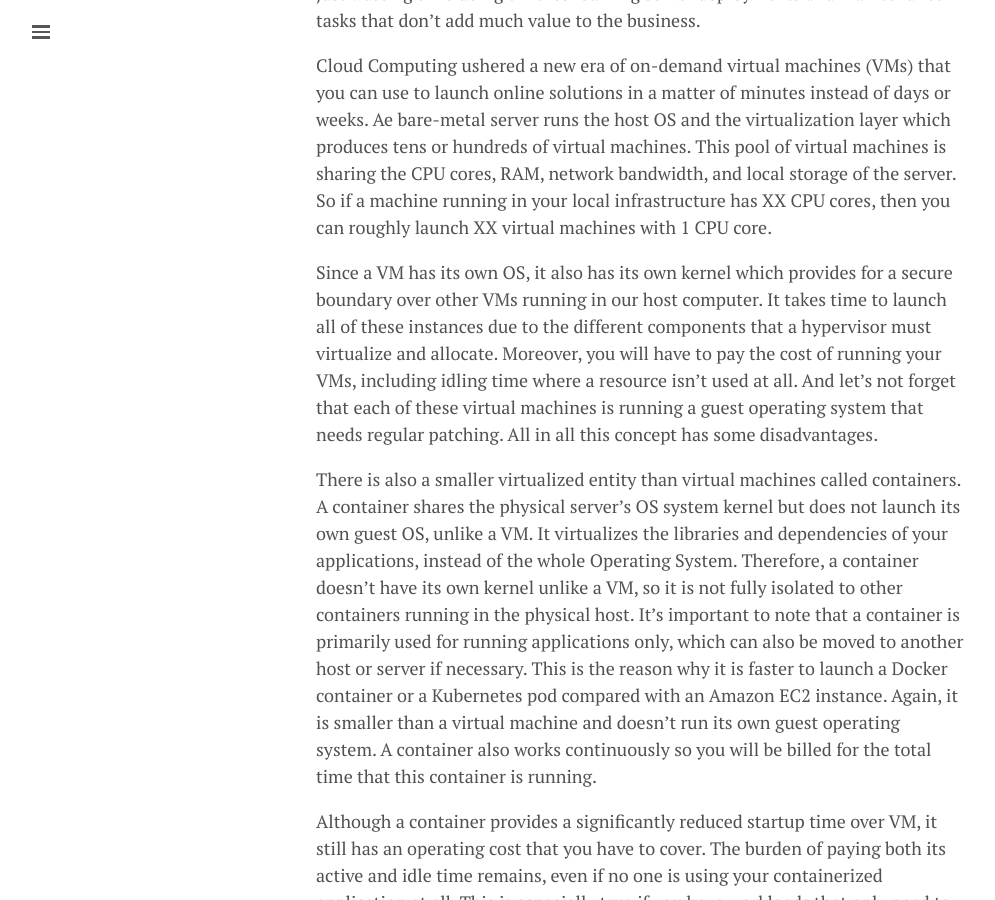
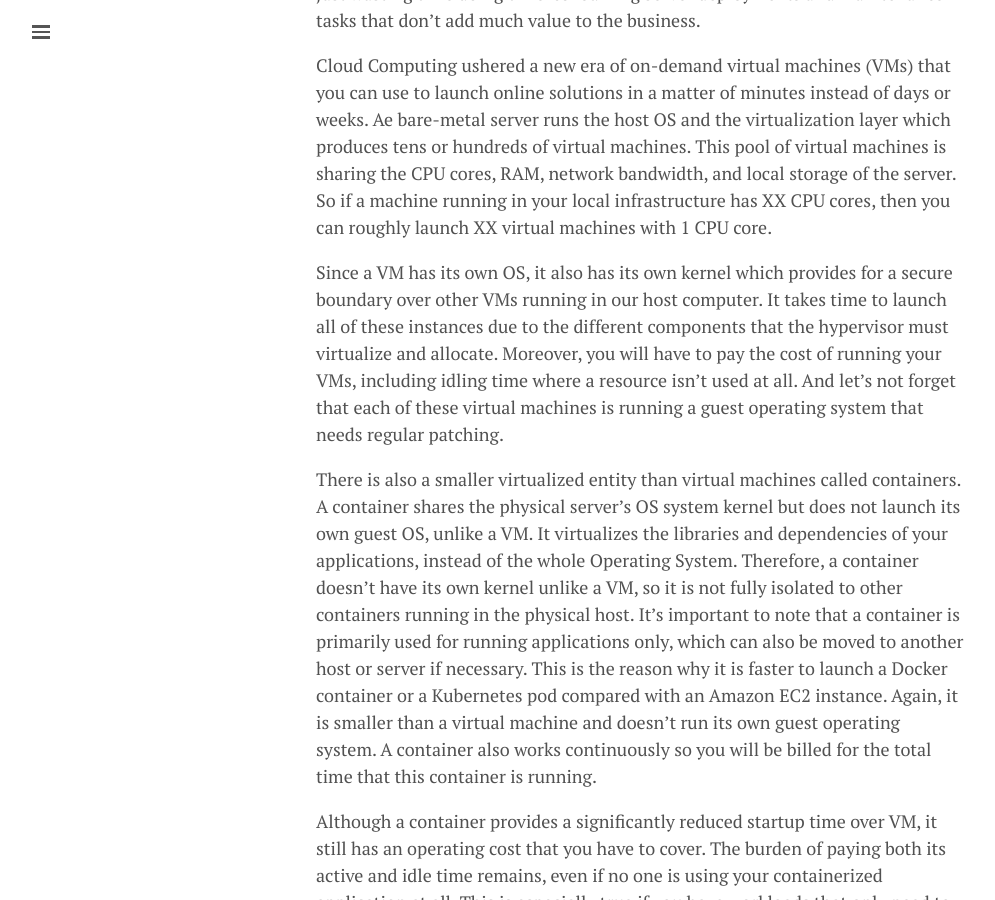
Before and after one commit to lgeurts/lgeurts.github.io, a Jekyll site: the page built from _posts/2022-03-29-what-is-serverless-computing.md, in a window 1280 px wide and 900 px high, scrolled down 670 px. Shown: the whole window, without its empty margins (0-995 px from the left). Built offline with Jekyll 4.4.1, drawn with Linux system fonts in a browser that asks for light colours; nearby versions of some CDN libraries; comment, search, counter and statistics services are not loaded.

Commit message:
Update 2022-03-29-what-is-serverless-computing.md

```diff
--- a/_posts/2022-03-29-what-is-serverless-computing.md
+++ b/_posts/2022-03-29-what-is-serverless-computing.md
@@ -17,7 +17,7 @@
 
 Cloud Computing ushered a new era of on-demand virtual machines (VMs) that you can use to launch online solutions in a matter of minutes instead of days or weeks. Ae bare-metal server runs the host OS and the virtualization layer which produces tens or hundreds of virtual machines. This pool of virtual machines is sharing the CPU cores, RAM, network bandwidth, and local storage of the server. So if a machine running in your local infrastructure has XX CPU cores, then you can roughly launch XX virtual machines with 1 CPU core.
 
-Since a VM has its own OS, it also has its own kernel which provides for a secure boundary over other VMs running in our host computer. It takes time to launch all of these instances due to the different components that a hypervisor must virtualize and allocate. Moreover, you will have to pay the cost of running your VMs, including idling time where a resource isn’t used at all. And let's not forget that each of these virtual machines is running a guest operating system that needs regular patching. All in all this concept has some disadvantages.
+Since a VM has its own OS, it also has its own kernel which provides for a secure boundary over other VMs running in our host computer. It takes time to launch all of these instances due to the different components that the hypervisor must virtualize and allocate. Moreover, you will have to pay the cost of running your VMs, including idling time where a resource isn’t used at all. And let's not forget that each of these virtual machines is running a guest operating system that needs regular patching.
 
 There is also a smaller virtualized entity than virtual machines called containers. A container shares the physical server’s OS system kernel but does not launch its own guest OS, unlike a VM. It virtualizes the libraries and dependencies of your applications, instead of the whole Operating System. Therefore, a container doesn’t have its own kernel unlike a VM, so it is not fully isolated to other containers running in the physical host. It’s important to note that a container is primarily used for running applications only, which can also be moved to another host or server if necessary. This is the reason why it is faster to launch a Docker container or a Kubernetes pod compared with an Amazon EC2 instance. Again, it is smaller than a virtual machine and doesn’t run its own guest operating system. A container also works continuously so you will be billed for the total time that this container is running.
 
```
